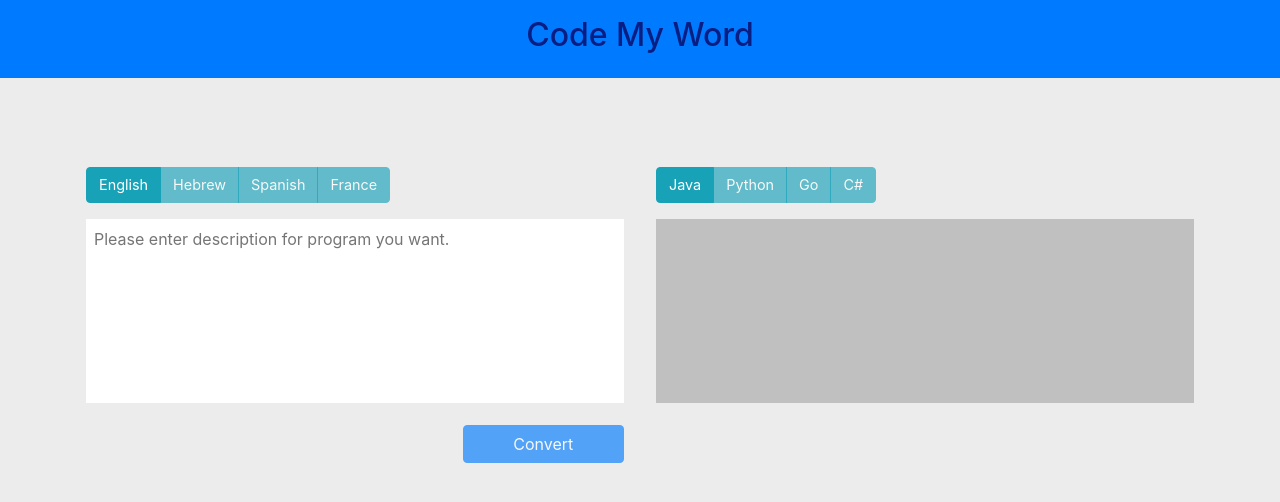
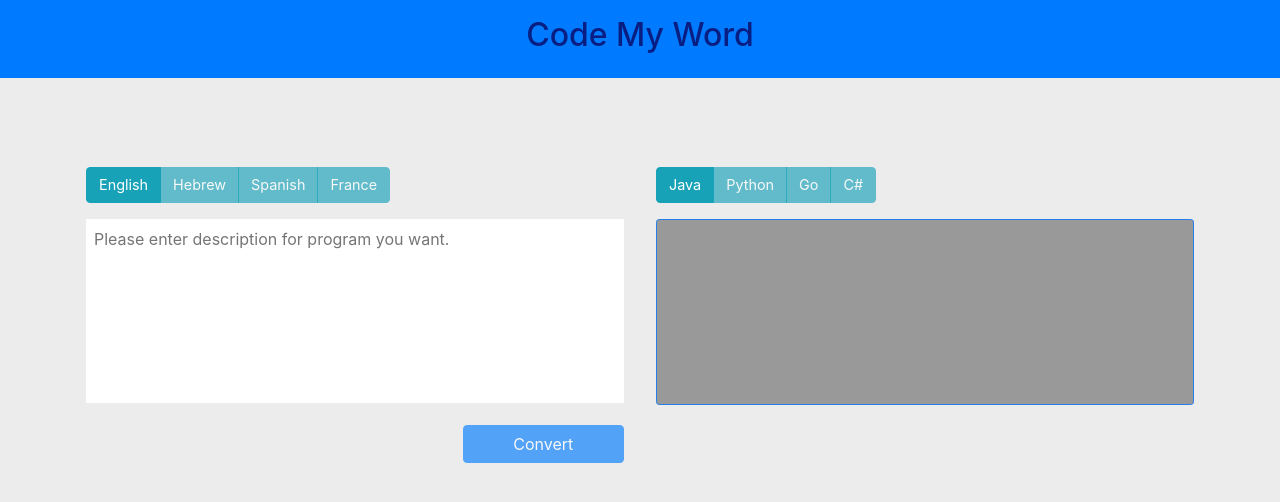
Before and after one commit to yifatBi/translatore, an Angular app: page / in a window 1280 px wide. Shown: the top 502 px of the page. Built offline with nearby package versions, Linux system fonts and the light colour scheme.

Commit message:
more ui for result view

```diff
--- a/src/app/app.component.css
+++ b/src/app/app.component.css
@@ -70,7 +70,10 @@ hr {
   margin: 1em 0;
 }
 .translate-boxes:disabled {
-  background: #77777761;
+  background: #777777b3;
+  color: black;
+  border: #257eea 0.1rem solid;
+  border-radius: 0.2em;
 }
 .navbar-expand{
   padding: 1em;
```
